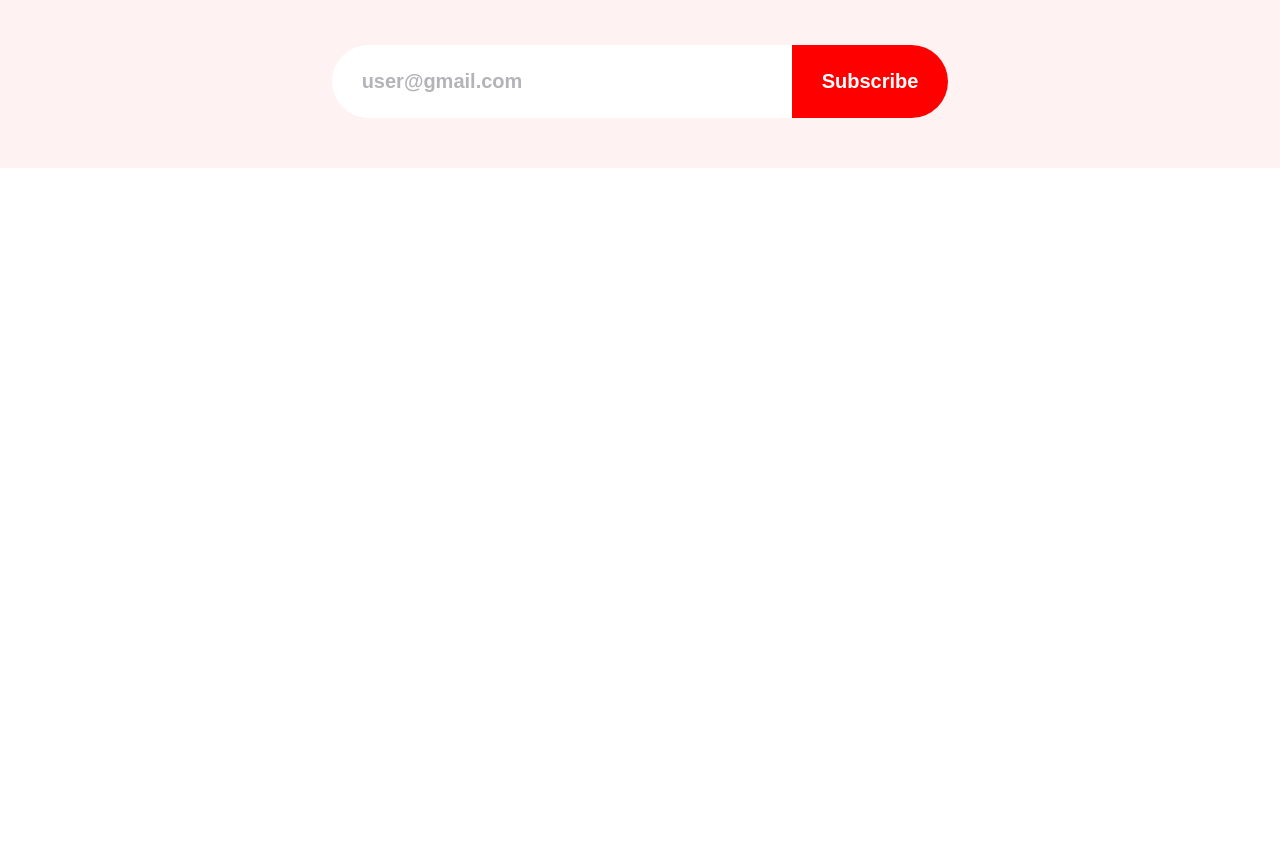
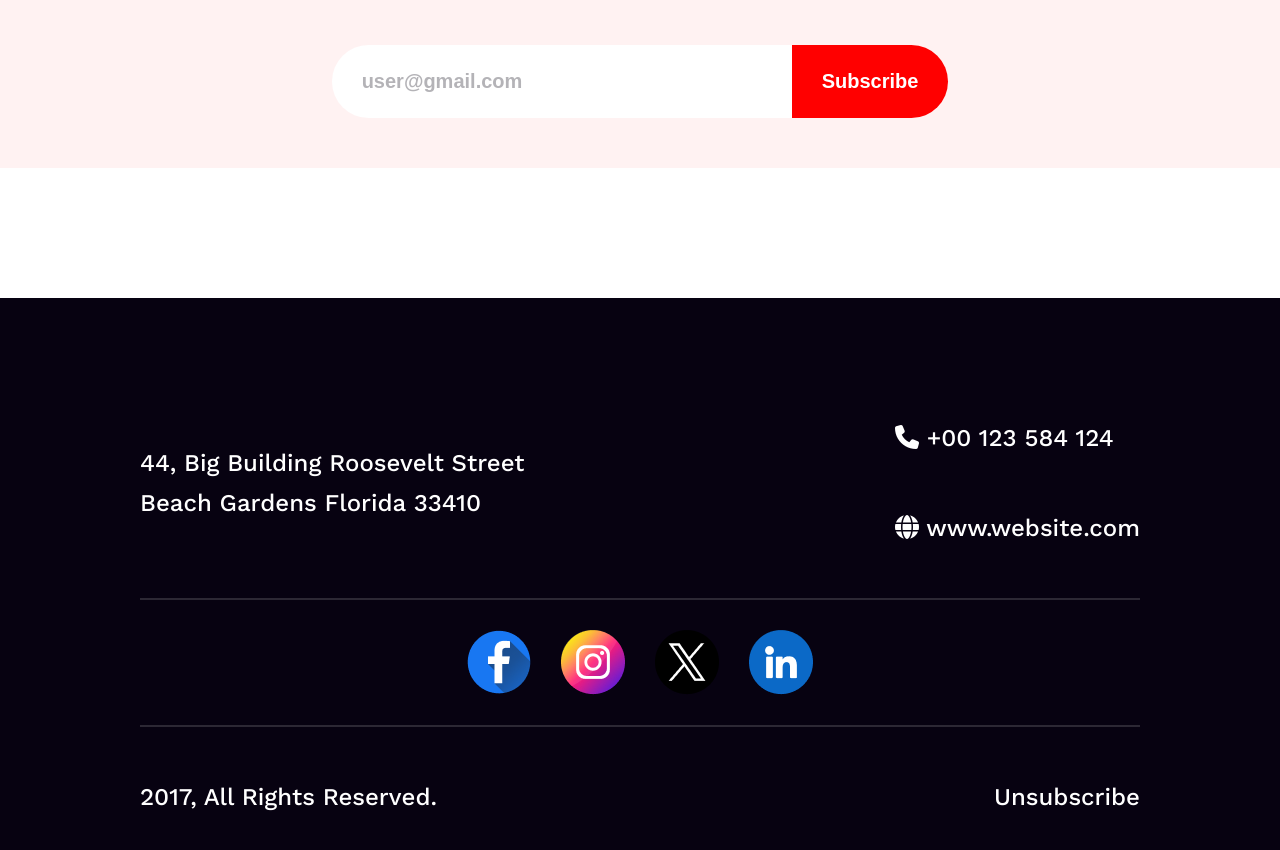
Before and after one commit to FajlaRabby24/new-year-offer, a plain HTML site: page index.html in a window 1280 px wide. Shown: the part 7121-7971 px from the top of the page. Before the commit the page ends 7419 px from the top, so only its background shows below. Drawn offline with nearby package versions, Linux system fonts and the light colour scheme.

Commit message:
footer done

```diff
--- a/index.html
+++ b/index.html
@@ -4,6 +4,7 @@
 <head>
     <meta charset="UTF-8">
     <meta name="viewport" content="width=device-width, initial-scale=1.0">
+    <link rel="stylesheet" href="https://cdnjs.cloudflare.com/ajax/libs/font-awesome/6.7.2/css/all.min.css" />
     <link rel="stylesheet" href="styles/style.css">
     <link rel="stylesheet" href="styles/header.css">
     <link rel="stylesheet" href="styles/deals.css">
@@ -13,6 +14,7 @@
     <link rel="stylesheet" href="styles/discount.css">
     <link rel="stylesheet" href="styles/gift.css">
     <link rel="stylesheet" href="styles/subscribe.css">
+    <link rel="stylesheet" href="styles/footer.css">
     <title>New Year Offer</title>
 </head>
 
@@ -112,10 +114,34 @@
                 <input type="submit" value="Subscribe">
             </div>
         </section>
-
     </main>
     <footer>
-
+        <div class="footer-row">
+            <div class="column">
+                <p class="footer-text">44, Big Building Roosevelt Street <br>
+                    Beach Gardens Florida 33410</p>
+            </div>
+            <div class="column">
+                <p class="footer-text"><i class="fa-solid fa-phone"></i> +00 123 584 124</p>
+                <p class="footer-text"><i class="fa-solid fa-globe"></i> www.website.com</p>
+            </div>
+        </div>
+        <hr>
+        <div class="footer-img-container">
+            <img src="images/icons/Facebook.png" alt="">
+            <img src="images/icons/Instagram.png" alt="">
+            <img src="images/icons/Twitter.png" alt="">
+            <img src="images/icons/Linkedin.png" alt="">
+        </div>
+        <hr>
+        <div class="footer-row">
+            <div class="column">
+                <p class="footer-text-2">2017, All Rights Reserved.</p>
+            </div>
+            <div class="column">
+                <p class="footer-text-2">Unsubscribe</p>
+            </div>
+        </div>
     </footer>
 </body>
 
--- /dev/null
+++ b/styles/footer.css
@@ -0,0 +1,46 @@
+footer {
+    padding: 120px 140px;
+    background-color: #070211;
+}
+
+.footer-text {
+    color: rgb(255, 255, 255);
+    font-size: 24px;
+    font-weight: 500;
+    line-height: 40px;
+    letter-spacing: 0%;
+    text-align: left;
+    margin-bottom: 50px;
+}
+
+.footer-text-2{
+    color: rgb(255, 255, 255);
+    font-size: 24px;
+    font-weight: 500;
+    line-height: 40px;
+    letter-spacing: 0%;
+    text-align: left;
+    margin-top: 50px;
+}
+
+.footer-row{
+    display: flex;
+    justify-content: space-between;
+    align-items: center;
+    text-align: left;
+}
+
+.footer-img-container{
+    padding: 30px;
+    display: flex;
+    justify-content: center;
+    gap: 30px;
+}
+
+.footer-img-container img{
+    cursor: pointer;
+}
+
+footer hr{
+    border: 1px solid rgba(255, 255, 255, 0.15);
+}
```
